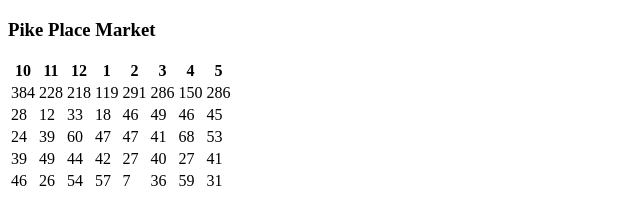
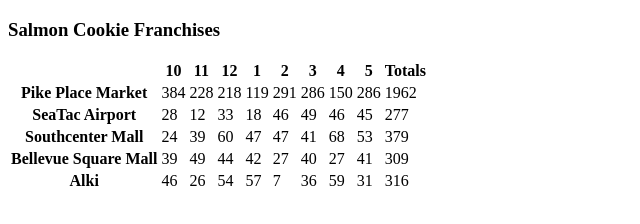
Before and after one commit to willierichardson72/cookie-stand, a plain HTML site: page index.html in a window 1280 px wide. Shown: the whole page, without its empty margins (0-640 px from the left). Drawn offline with Linux system fonts and the light colour scheme.

Commit message:
new changes

```diff
--- a/app.js
+++ b/app.js
@@ -1,5 +1,6 @@
 var hoursofOperation=[10, 11, 12, 1, 2, 3, 4, 5];
-
+var storeNames= ['Pike Place Market', 'SeaTac Airport', 'Southcenter Mall', 'Bellevue Square Mall', 'Alki'];
+var locations=[];
 // var pikePlace= {
 //   minCustHr: 17,
 //   maxCustHr: 88,
@@ -27,6 +28,7 @@ function cookieStand (minCustHr, maxCustHr, avgCookiesCust) {
   this.avgCookiesCust = avgCookiesCust;
   this.hourlyTotals = [];
   this.total = 0;
+  locations.push(this);
 
   this.randomNumCustomer = function() {
     return Math.floor(Math.random()*(this.maxCustHr - this.minCustHr + 1)) + this.minCustHr;
@@ -40,56 +42,84 @@ function cookieStand (minCustHr, maxCustHr, avgCookiesCust) {
       var calcTemp = Math.ceil(this.calculateHourlyTtl());
       this.hourlyTotals.push(calcTemp);
       this.total = this.total + calcTemp;
-      //console.log(hoursofOperation[i] + this.hourlyTotals[i]);
+
     }
   }
-  this.render = function() {
-    var list = document.createElement('ul');
-    for (var i = 0; i < hoursofOperation.length; i++) {
-      list = document.createElement('li');
-      list.innerHTML = hoursofOperation[i] + ': ' + this.hourlyTotals[i];
-      document.body.appendChild(list);
+  // this.makeList = function() {
+  //   var trElement = document.createElement('tr');
+  //   for (var i = 0; i < hoursofOperation.length; i++) {
+  //     var tdElement = document.createElement('td');
+  //     tdElement.textContent=this.hourlyTotals[i];
+  //     trElement.appendChild(tdElement);
+  //   }
+  //   tbl.appendChild(trElement);
+  //   document.body.appendChild(tbl);
+  // }
+
+  }
+  function StoreNames () {
+    var tbl = document.createElement('table');
+    var trElement = document.createElement('tr');
+    tbl.appendChild(trElement);
+    var thElement = document.createElement('th');
+    thElement.textContent= '';
+    trElement.appendChild(thElement);
+    for (var m = 0; m < hoursofOperation.length; m++) {
+      var thElement = document.createElement('th');
+      thElement.textContent=hoursofOperation[m];
+      trElement.appendChild(thElement);
     }
-    list = document.createElement('li');
-    list.innerHTML = this.total;
-    document.body.appendChild(list);
-  }
-  this.makeList = function() {
-    //this.calculateDailyTotal();
+    var thElement = document.createElement('th');
+    thElement.textContent= 'Totals';
+    trElement.appendChild(thElement);
+    for (var i = 0; i < storeNames.length; i++) {
+    var trElement = document.createElement('tr');
+      var thElement = document.createElement('th');
+      thElement.textContent=storeNames[i];
+      trElement.appendChild(thElement);
+      for (var j = 0; j < hoursofOperation.length; j++) {
+        var tdElement = document.createElement('td');
+        tdElement.textContent=locations[i].hourlyTotals[j];
+        trElement.appendChild(tdElement);
+     }
+     var tdElement = document.createElement('td');
+      tdElement.textContent=locations[i].total;
 
-    //document.body.appendChild(tbl);
-    var trElement = document.createElement('tr');
-    //document.body.appendChild(trElement);
-    for (var i = 0; i < hoursofOperation.length; i++) {
-      var tdElement = document.createElement('td');
-      tdElement.textContent=this.hourlyTotals[i];
       trElement.appendChild(tdElement);
-    }
+      document.body.appendChild(trElement);
+
+    // }
     tbl.appendChild(trElement);
     document.body.appendChild(tbl);
-
   }
 }
 
-var tbl = document.createElement('table');
-for (var i = 0; i < hoursofOperation.length; i++) {
-  var thElement = document.createElement('th');
-  thElement.textContent=hoursofOperation[i];
-  tbl.appendChild(thElement);
-}
+
+// var tbl = document.createElement('table');
+// for (var i = 0; i < hoursofOperation.length; i++) {
+//   var thElement = document.createElement('th');
+//   thElement.textContent=hoursofOperation[i];
+//   tbl.appendChild(thElement);
+//   }
 
 var pikePlace = new cookieStand(17, 88, 5.2);
 pikePlace.calculateDailyTotal();
-pikePlace.makeList();
+// pikePlace.makeList();
+// pikePlace.StoreNames();
 var seaTac = new cookieStand(6, 44, 1.2);
 seaTac.calculateDailyTotal();
-seaTac.makeList();
+// seaTac.makeList();
+// seaTac.StoreNames();
 var southCenter = new cookieStand(11, 38, 1.9);
 southCenter.calculateDailyTotal();
-southCenter.makeList();
+// southCenter.makeList();
+// southCenter.StoreNames[2]
 var bellevue = new cookieStand(20, 48, 1.3);
 bellevue.calculateDailyTotal();
-bellevue.makeList();
+// bellevue.makeList();
+// bellevue.StoreNames()
 var alki = new cookieStand(3, 24, 2.6);
 alki.calculateDailyTotal();
-alki.makeList();
+// alki.makeList();
+// alki.StoreNames();
+StoreNames();
--- a/index.html
+++ b/index.html
@@ -4,7 +4,7 @@
 
   </head>
   <body>
-    <h3>Pike Place Market</h3>
+    <h3>Salmon Cookie Franchises</h3>
     <table id = "pike">
 
     </table>
```
